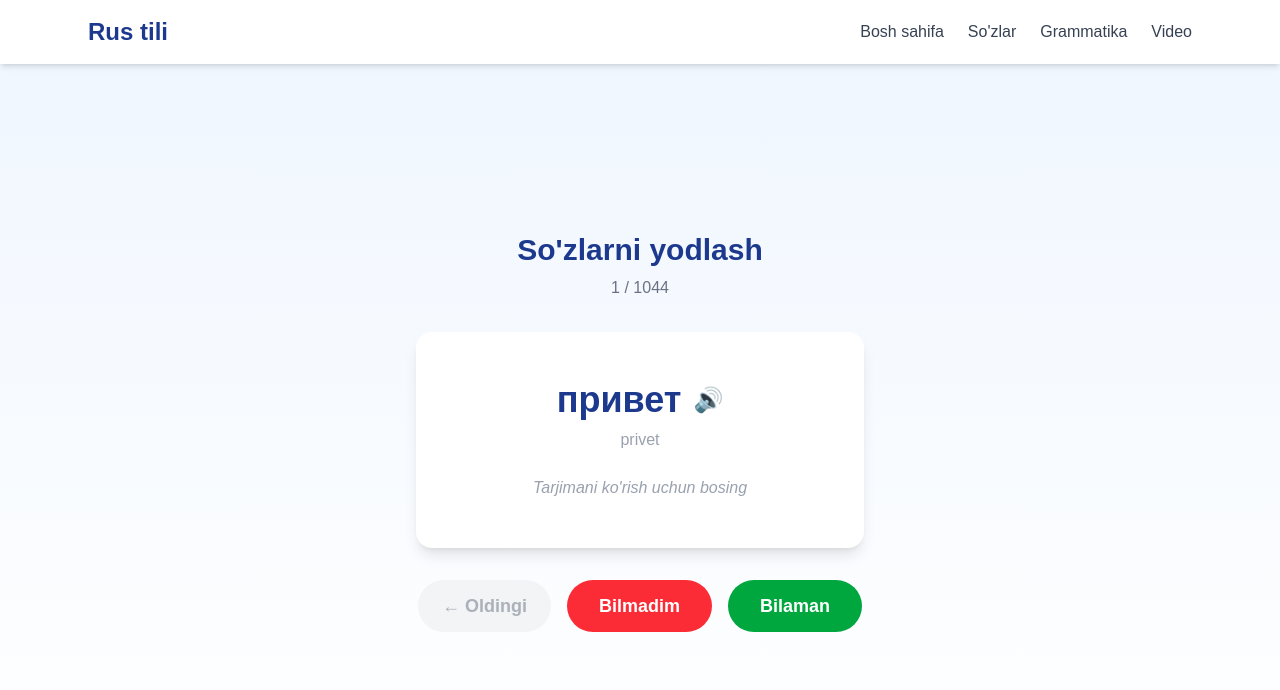
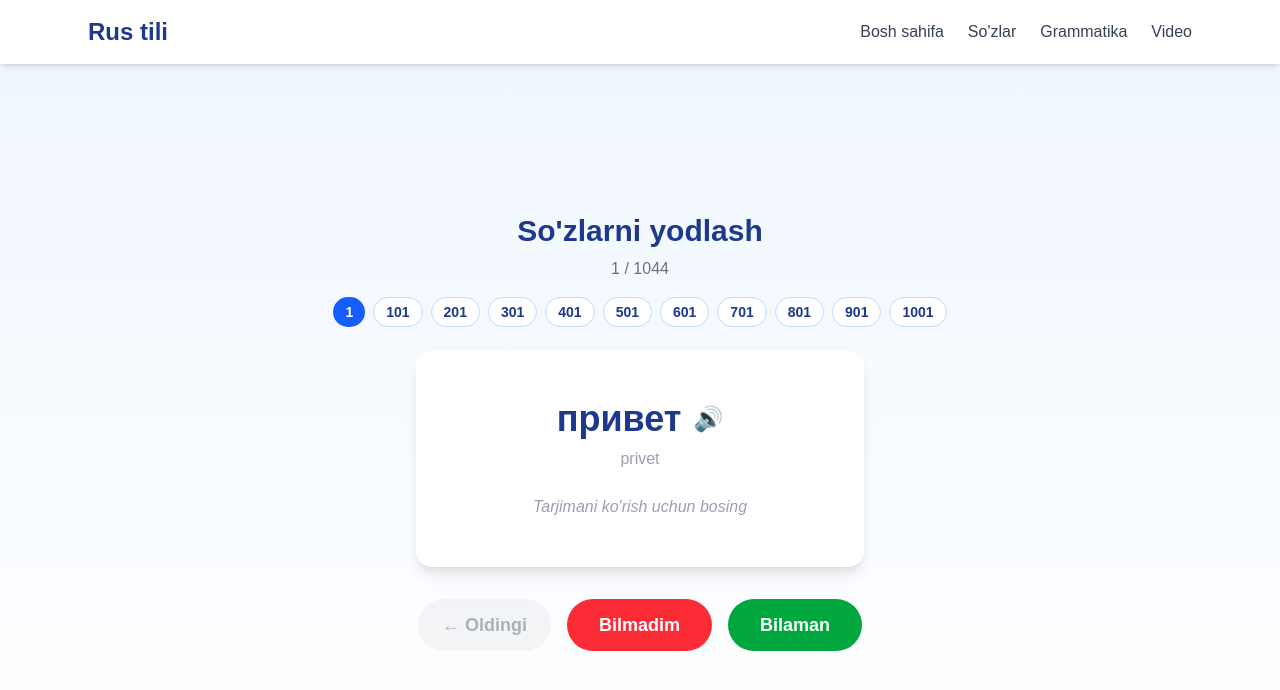
Before and after one commit to kamronbekqobilov85-afk/rus-tili-sayti, a Next.js app in the folder rus-tili-sayti/: page /sozlar in a window 1280 px wide. Shown: the top 690 px of the page. Built offline with nearby package versions, Linux system fonts and the light colour scheme.

Commit message:
Sozlarga sakrash tugmalari qoshildi

```diff
--- a/rus-tili-sayti/src/app/sozlar/page.tsx
+++ b/rus-tili-sayti/src/app/sozlar/page.tsx
@@ -11,6 +11,11 @@ export default function SozlarPage() {
   const [finished, setFinished] = useState(false);
 
   const isFirst = index === 0;
+
+  const checkpoints: number[] = [];
+  for (let i = 0; i * 100 < words.length; i++) {
+    checkpoints.push(i * 100);
+  }
 
   const handleAnswer = (known: boolean) => {
     if (known) setKnownCount((prev) => prev + 1);
@@ -26,6 +31,11 @@ export default function SozlarPage() {
     if (!isFirst) {
       setIndex((prev) => prev - 1);
     }
+  };
+
+  const handleJump = (targetIndex: number) => {
+    setIndex(targetIndex);
+    setFinished(false);
   };
 
   const restart = () => {
@@ -59,9 +69,25 @@ export default function SozlarPage() {
             <h1 className="text-3xl font-bold text-blue-900 mb-2">
               So'zlarni yodlash
             </h1>
-            <p className="text-gray-500 mb-8">
+            <p className="text-gray-500 mb-4">
               {index + 1} / {words.length}
             </p>
+
+            <div className="flex flex-wrap gap-2 justify-center mb-6 max-w-2xl">
+              {checkpoints.map((cp) => (
+                <button
+                  key={cp}
+                  onClick={() => handleJump(cp)}
+                  className={`py-1 px-3 rounded-full text-sm font-semibold transition ${
+                    index >= cp && index < cp + 100
+                      ? "bg-blue-600 text-white"
+                      : "bg-white text-blue-900 border border-blue-200 hover:bg-blue-50"
+                  }`}
+                >
+                  {cp + 1}
+                </button>
+              ))}
+            </div>
 
             <Flashcard key={word.id} word={word} />
 
```
